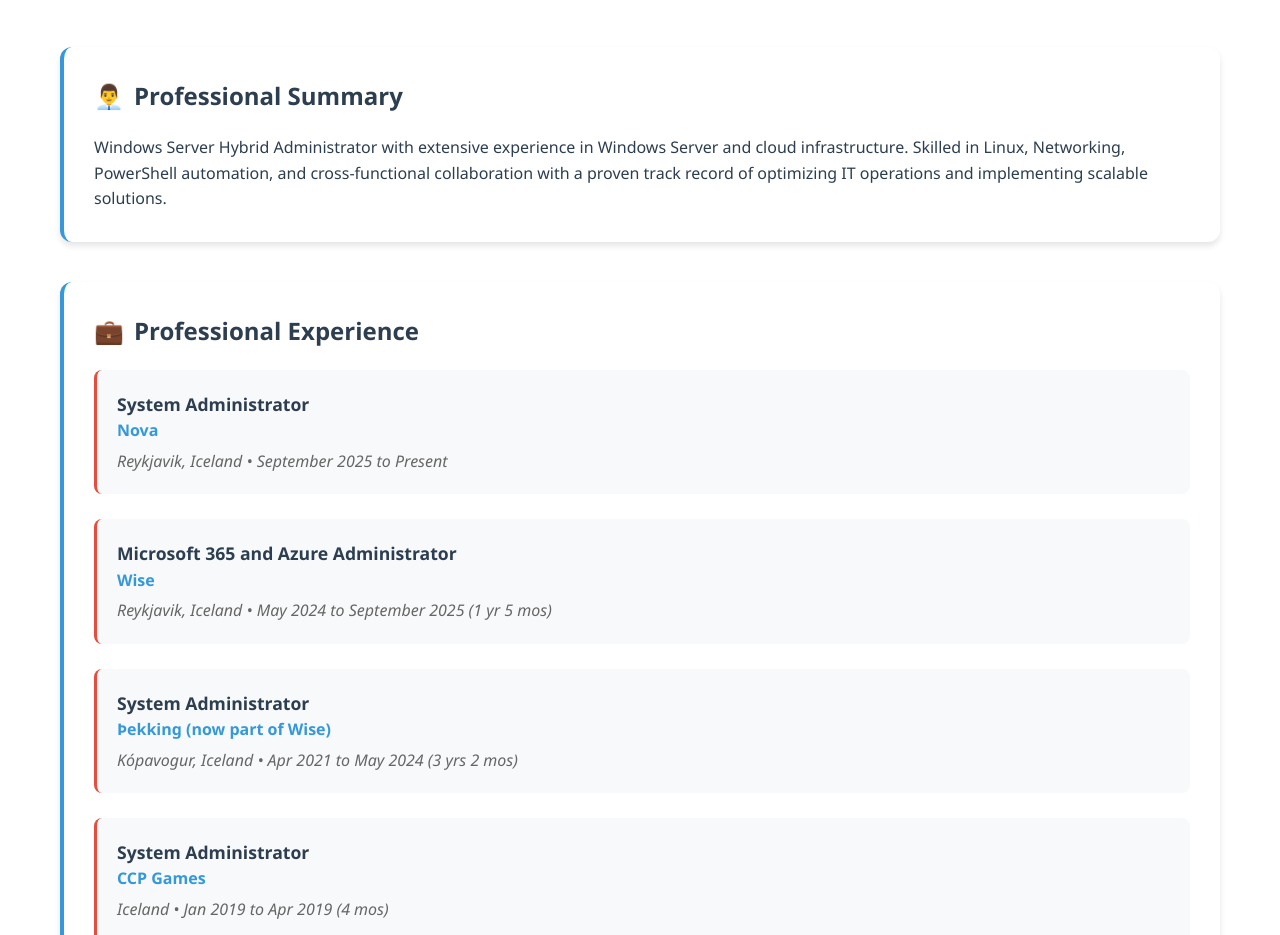
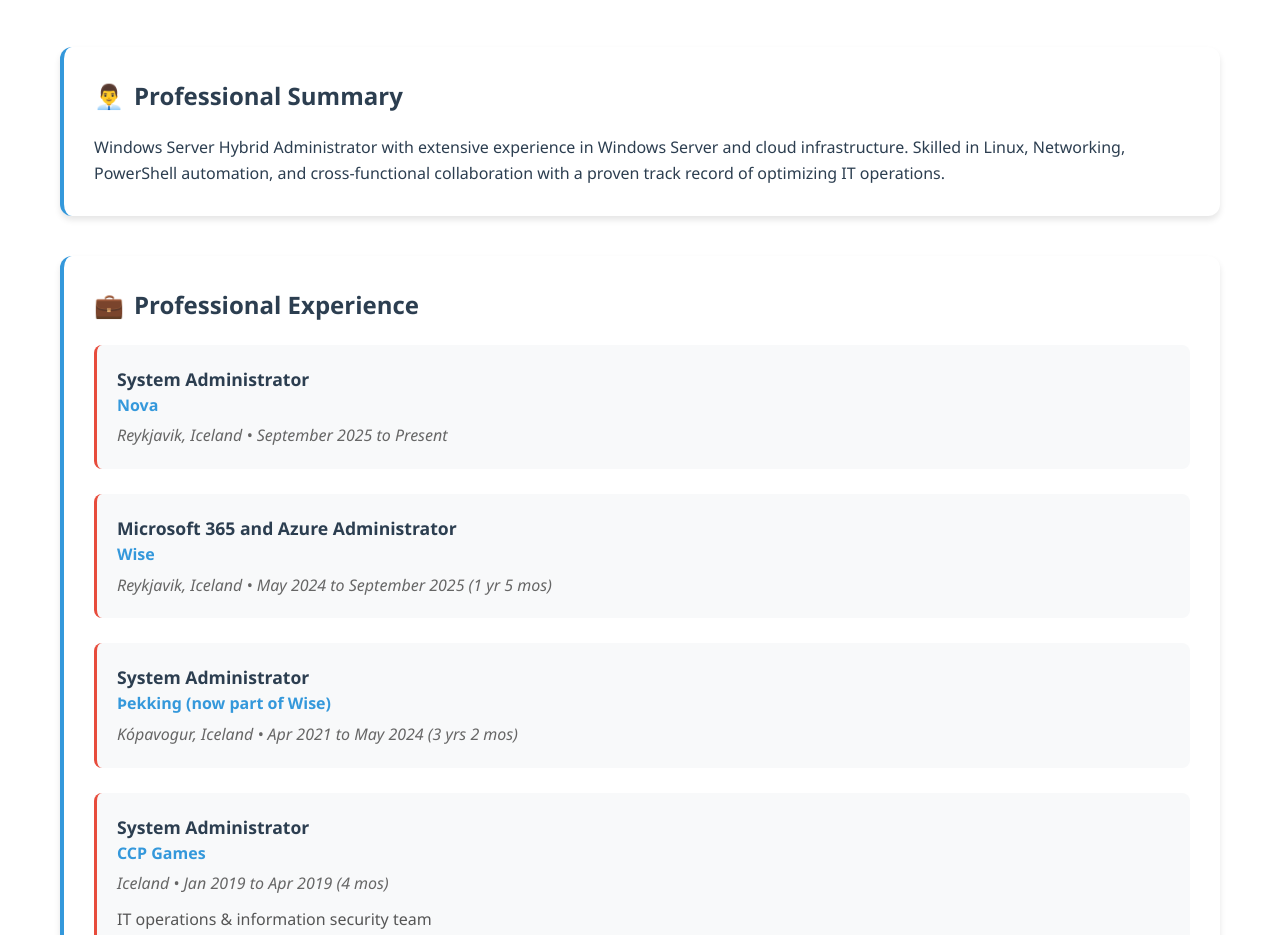
Before and after one commit to hjaltiatla/hjalti.me-personal-website, a plain HTML site: page index.html in a window 1280 px wide. Shown: the part 1023-1958 px from the top of the page. Drawn offline with Linux system fonts and the light colour scheme.

```diff
--- a/index.html
+++ b/index.html
@@ -397,7 +397,7 @@
         <p>
           Windows Server Hybrid Administrator with extensive experience in Windows Server and cloud infrastructure.
           Skilled in Linux, Networking, PowerShell automation, and cross-functional collaboration with a proven track
-          record of optimizing IT operations and implementing scalable solutions.
+          record of optimizing IT operations.
         </p>
       </div>
 
```
